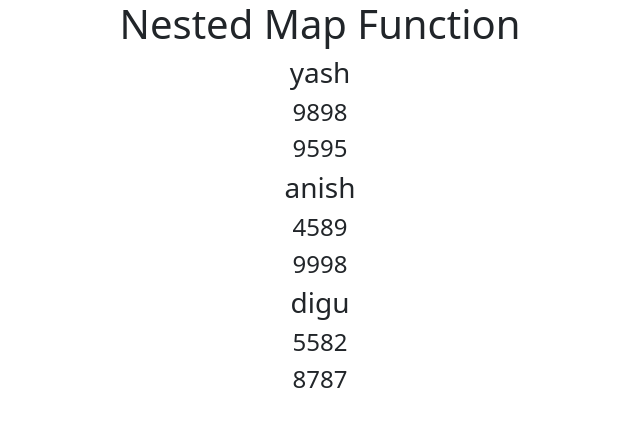
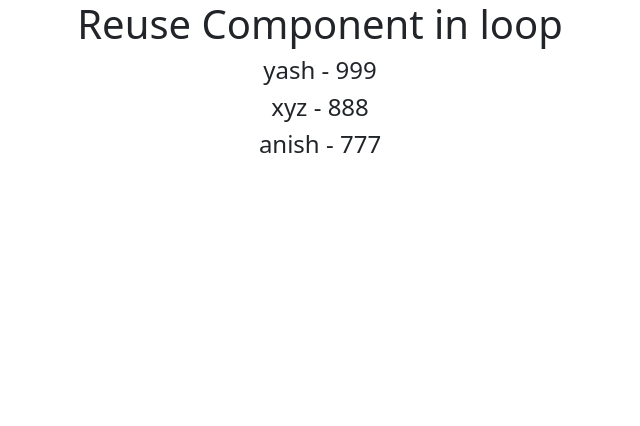
Before and after one commit to yash-jivani/Learn-React-CS, a React (Create React App) app: page / in a window 1280 px wide. Shown: the top 426 px of the page, without its empty margins (320-960 px from the left). Built offline with nearby package versions, Linux system fonts and the light colour scheme.

Commit message:
Reuse Component in loop

```diff
--- a/src/App.js
+++ b/src/App.js
@@ -1,35 +1,21 @@
 import React from 'react'
+import Users from './component/Users'
+
 export default function App() {
 
   const users = [
-    { name: 'yash', number: [{ personal: 9898 }, { office: 9595 }] },
-    { name: 'anish', number: [{ personal: 4589 }, { office: 9998 }] },
-    { name: 'digu', number: [{ personal: 5582 }, { office: 8787 }] }
+    { name: 'yash', number: 999 },
+    { name: 'xyz', number: 888 },
+    { name: 'anish', number: 777 },
   ]
-
   return (
     <div className='container'>
-
-      <h1>Nested Map Function</h1>
+      <h1>Reuse Component in loop</h1>
       {
-        users.map((data, i) =>
-          <div key={i}>
-            <h3>{data.name}</h3>
-            {/* --- Nested Map --- */}
-            {
-              data.number.map((num, i) => {
-                return(
-                <div key={i}>
-                  <h4>{num.personal}</h4>
-                  <h4>{num.office}</h4>
-                </div>
-                )
-              })
-            }
-          </div>
+        users.map((user,i)=>
+        <Users key={i} data={user}/>
         )
       }
-
     </div>
   )
 }
--- /dev/null
+++ b/src/component/Users.js
@@ -0,0 +1,9 @@
+
+export default function Users(props) {
+    console.log(props)
+    return (
+        <div>
+            <h4>{props.data.name} - {props.data.number}</h4>
+        </div>
+    )
+}
```
Also changed, not shown: 1 other file (tests, documents, lock files or other folders).
